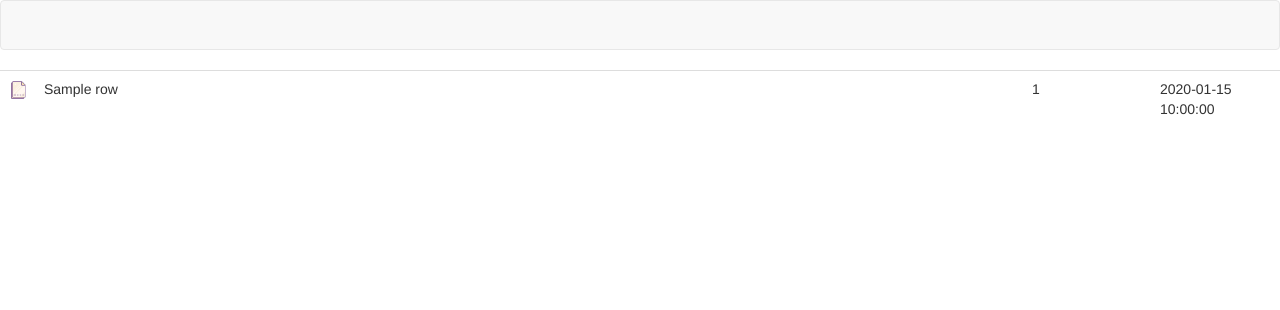
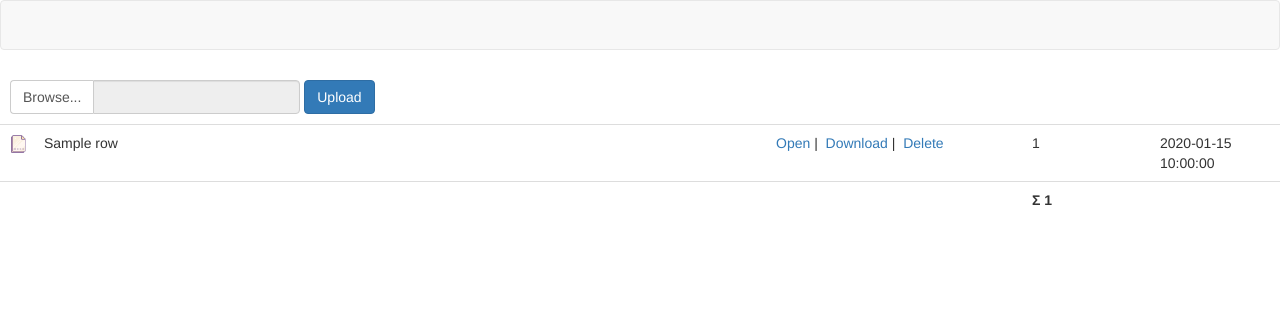
Before and after one commit to darekbx/time-capsule, a Flask app: template app/templates/index.html in a window 1280 px wide. Shown: the top 310 px of the page. Run offline with Flask 2, Linux system fonts and the light colour scheme; the template is opened without the code that fills it: values that come from a table or form of the project are taken from there, most other values are stand-ins (such as "Sample title", 1, 10 or a date in 2020); parts of the project's set-up code (start-up, migrations or seed data) failed here and were passed over; some libraries are stand-ins or nearby versions.

Commit message:
Added ability to upload file

```diff
--- a/app/forms.py
+++ b/app/forms.py
@@ -1,8 +1,14 @@
 from flask_wtf import FlaskForm
 from wtforms import PasswordField, SubmitField
+from flask_wtf.file import FileField, FileRequired
 from wtforms.validators import DataRequired, Length
 
 from app import app
+
+class UploadForm(FlaskForm):
+    validators = [FileRequired(message='No selected file')]
+    file = FileField('', validators=validators)
+    submit = SubmitField(label="Upload")
 
 class LoginForm(FlaskForm):
 	pin = PasswordField('Pin', validators = [
--- /dev/null
+++ b/app/static/js/inputFileButton.js
@@ -0,0 +1,20 @@
+$(document).on('change', '#browsebutton :file', function() {
+    var input = $(this),
+        numFiles = input.get(0).files ? input.get(0).files.length : 1,
+        label = input.val().replace(/\\/g, '/').replace(/.*\//, '');
+    input.trigger('fileselect', [numFiles, label]);
+});
+
+$(document).ready( function() {
+    $('#browsebutton :file').on('fileselect', function(event, numFiles, label) {
+        var input = $(this).parents('.input-group').find(':text'),
+            log = numFiles > 1 ? numFiles + ' files selected' : label;
+
+        if( input.length ) {
+            input.val(log);
+        } else {
+            if( log ) alert(log);
+        }
+
+    });
+});
--- a/app/templates/base.html
+++ b/app/templates/base.html
@@ -20,6 +20,7 @@
 
 {% block content %}
     <div class="container">
+
         {% with messages = get_flashed_messages() %}
         {% if messages %}
             {% for message in messages %}
--- a/app/templates/index.html
+++ b/app/templates/index.html
@@ -1,5 +1,36 @@
 {% extends "base.html" %}
+
+{% block head %}
+{{ super() }}
+<style>
+	#browsebutton {
+		background-color: white;
+	}
+
+	#my-file-selector {
+		display: none;
+	}
+</style>
+{% endblock %}
+
 {% block content %}
+{{super()}}
+
+<div style="padding: 10px;">
+	<form class="form-inline center-block" action="/upload" method="POST" enctype="multipart/form-data">
+		<input type="hidden" name="dir" value="{{ dir }}" />
+		<input type="hidden" name="url" value="{{ request.path }}" />
+		{{ upload_form.hidden_tag() }}
+        <div class="input-group">
+            <label id="browsebutton" class="btn btn-default input-group-addon" for="my-file-selector">
+                {{ upload_form.file(id="my-file-selector") }}
+                Browse...
+            </label>
+            <input type="text" class="form-control" readonly>
+        </div>
+        {{ upload_form.submit(class_="btn btn-primary") }}
+    </form>
+</div>
 
 <table class="table">
 <tbody>
@@ -9,18 +40,36 @@
 	{% if row['is_dir'] %}
 		<td width="1%"><img src="/static/icon_dir.png" width="20" height="20" /></td>
 		<td><a href="/dir/{{ row['path'] }}">{{row['name']}}</a></td>
-		<td width="10%"></td>
+		<td width="20%"></td>
+		<td width="1%"></td>
 		<td width="10%">{{row['date']}}</td>
 	{% else %}
 		<td width="1%"><img src="/static/icon_file.png" width="20" height="20" /></td>
 		<td>{{row['name']}}</td>
-		<td width="10%">{{row['size']}}</td>
+		<td width="20%">
+			<a href="{{ url_for('open', dir=row['path']) }}">Open</a>&nbsp;|&nbsp;
+			<a href="{{ url_for('download', dir=row['path']) }}">Download</a>&nbsp;|&nbsp;
+			<a href="{{ url_for('delete', dir=row['path']) }}">Delete</a>
+		</td>
+		<td width="1%">{{row['size']}}</td>
 		<td width="10%">{{row['date']}}</td>
 	{% endif %}
 </tr>
 {% endfor %}
 
 </tbody>
+<tfoot>
+	<td width="1%"></td>
+	<td></td>
+	<td width="10%"></td>
+	<td width="10%"><b>&#931; {{dir_size}}</b></td>
+	<td width="10%"></td>
+</tfoot>
 </table>
 
 {% endblock %}
+
+{% block scripts %}
+{{ super() }}
+<script src="{{ url_for('static', filename='js/inputFileButton.js') }}" ></script>
+{% endblock %}
```
Also changed, not shown: app/dir_utils.py (+12 -2 lines), app/views.py (+50 -4 lines).
